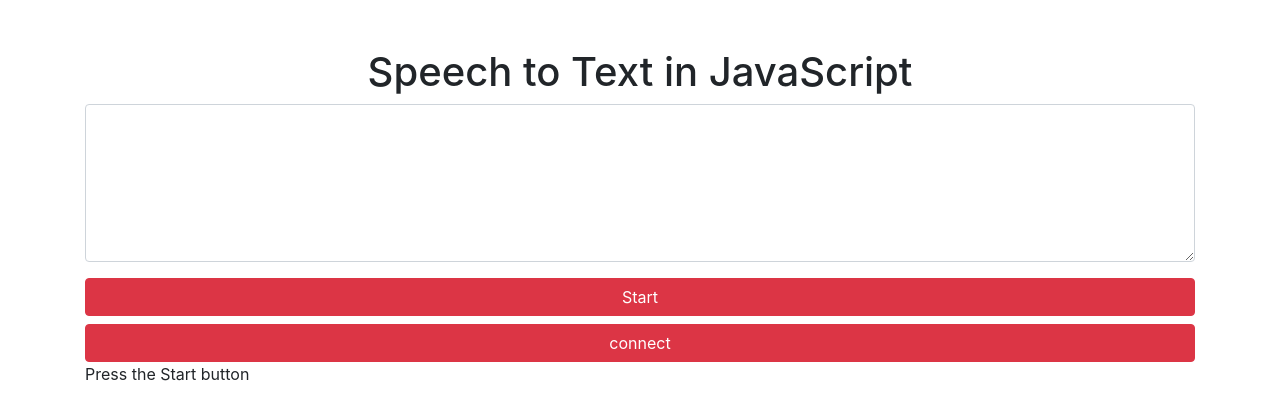
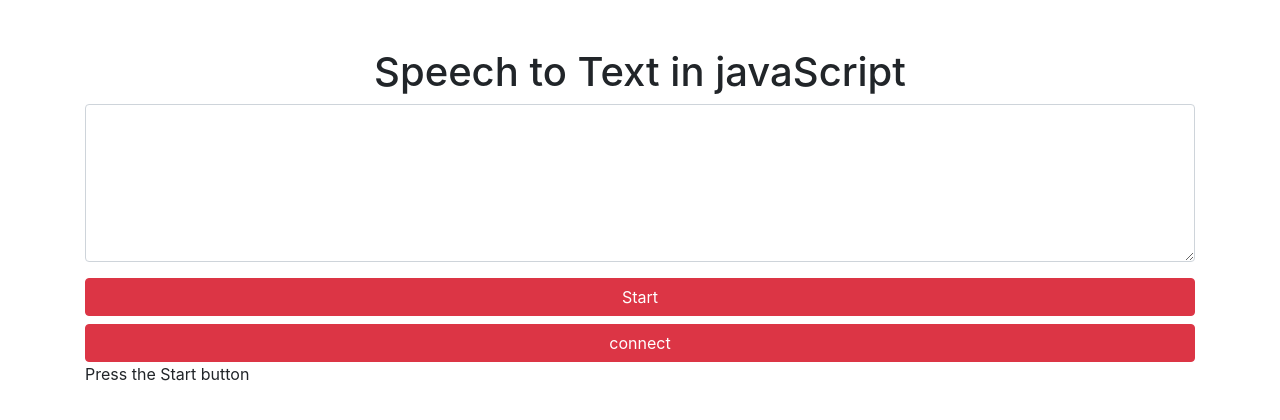
Before and after one commit to HaneenShaif/task2, a plain HTML site: page index.html in a window 1280 px wide. Drawn offline with nearby package versions, Linux system fonts and the light colour scheme.

Commit message:
Update index.html

```diff
--- a/index.html
+++ b/index.html
@@ -18,7 +18,7 @@
 
  <h1 class="text-center mt-5">
 
- Speech to Text in JavaScript
+ Speech to Text in javaScript
 
  </h1>
 
```
